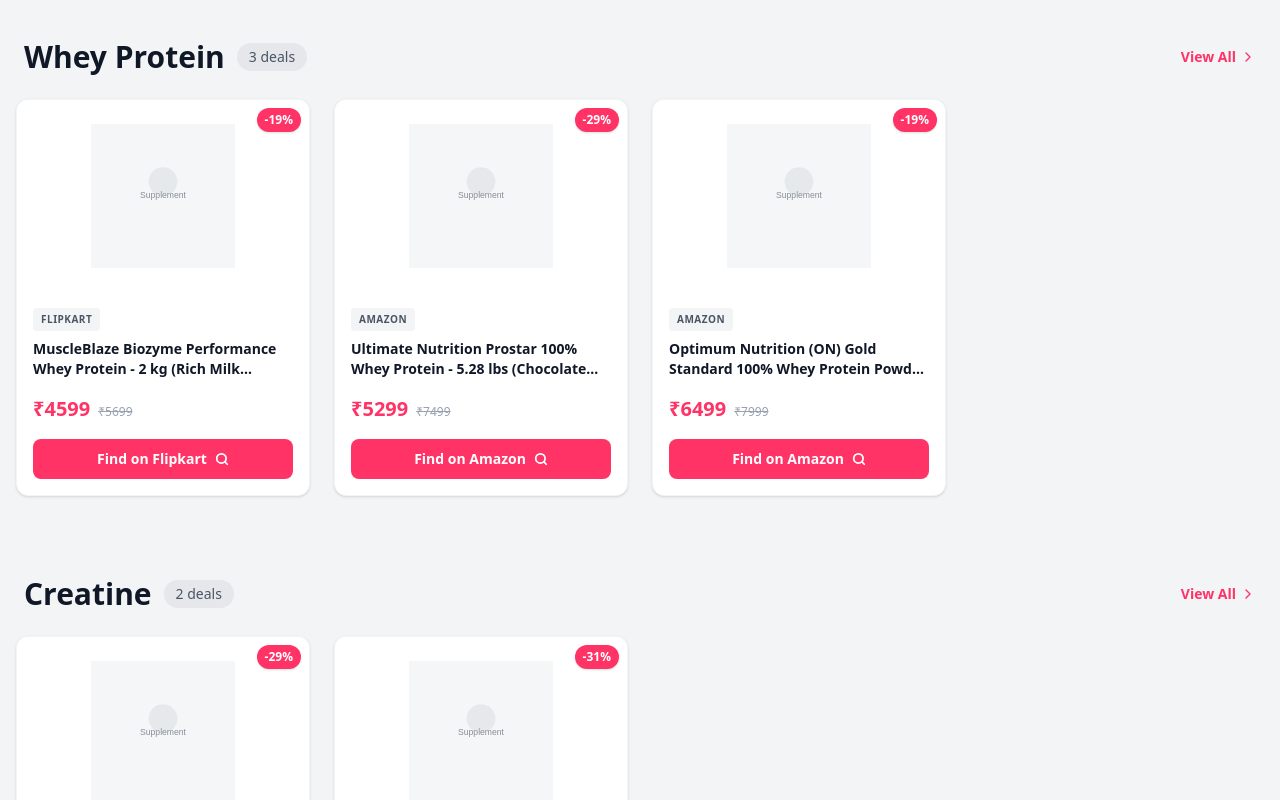
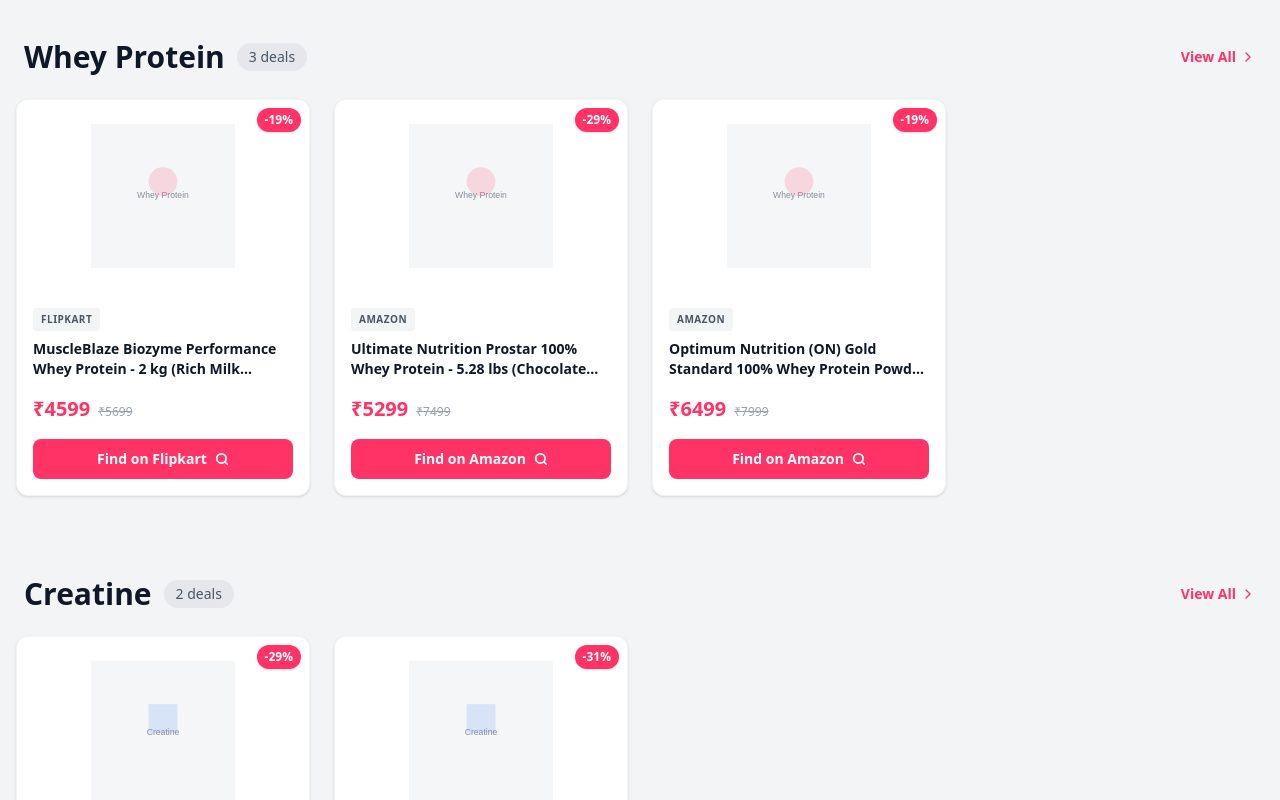
Before and after one commit to gymprodeals-coder/gym-pro-deals, a Next.js app in the folder frontend/: page / in a window 1280 px wide. Shown: the part 880-1680 px from the top of the page. Built offline with nearby package versions, Linux system fonts and the light colour scheme.

Commit message:
fix: Ensure robust image handling with category prop and error fallback

```diff
--- a/frontend/components/HomeContent.tsx
+++ b/frontend/components/HomeContent.tsx
@@ -155,6 +155,7 @@
                                             original_price={product.original_price}
                                             rating={product.rating}
                                             stores={product.stores}
+                                            category={product.category}
                                         />
                                     ))}
                                 </div>
--- a/frontend/components/ProductCard.tsx
+++ b/frontend/components/ProductCard.tsx
@@ -35,6 +35,8 @@
     }, [store_name, stores]);
 
     // 2. IMAGE STRATEGY (LOCAL ONLY)
+    const [hasError, setHasError] = React.useState(false);
+
     const localImageSrc = useMemo(() => {
         const cat = (category || "").toLowerCase();
         if (cat.includes("whey")) return "/images/categories/whey-protein.svg";
@@ -73,10 +75,11 @@
             {/* IMAGE SECTION */}
             <div className="relative h-48 w-full bg-white p-6 flex items-center justify-center overflow-hidden">
                 <img
-                    src={localImageSrc}
+                    src={hasError ? "/images/categories/supplements.svg" : localImageSrc}
                     alt={category || "Product Category"}
                     loading="lazy"
                     className="object-contain h-full w-full transition-transform duration-500 group-hover:scale-105 opacity-80 group-hover:opacity-100"
+                    onError={() => setHasError(true)}
                 />
 
                 {/* Discount Badge */}
```
